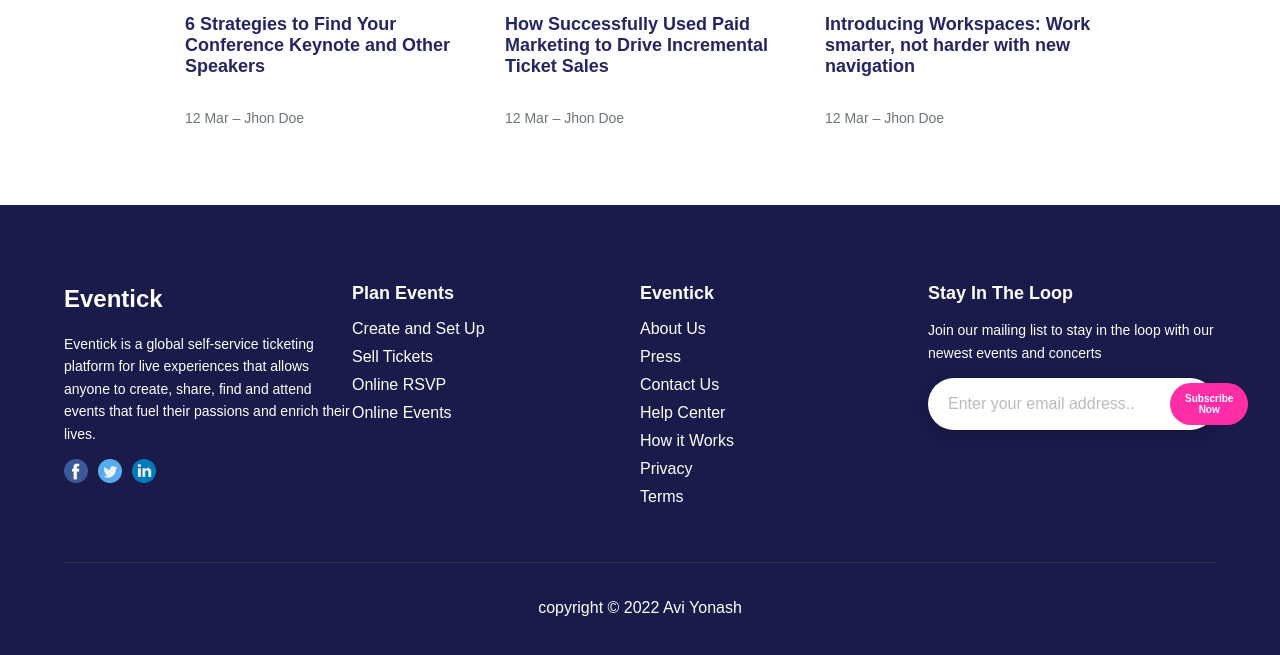
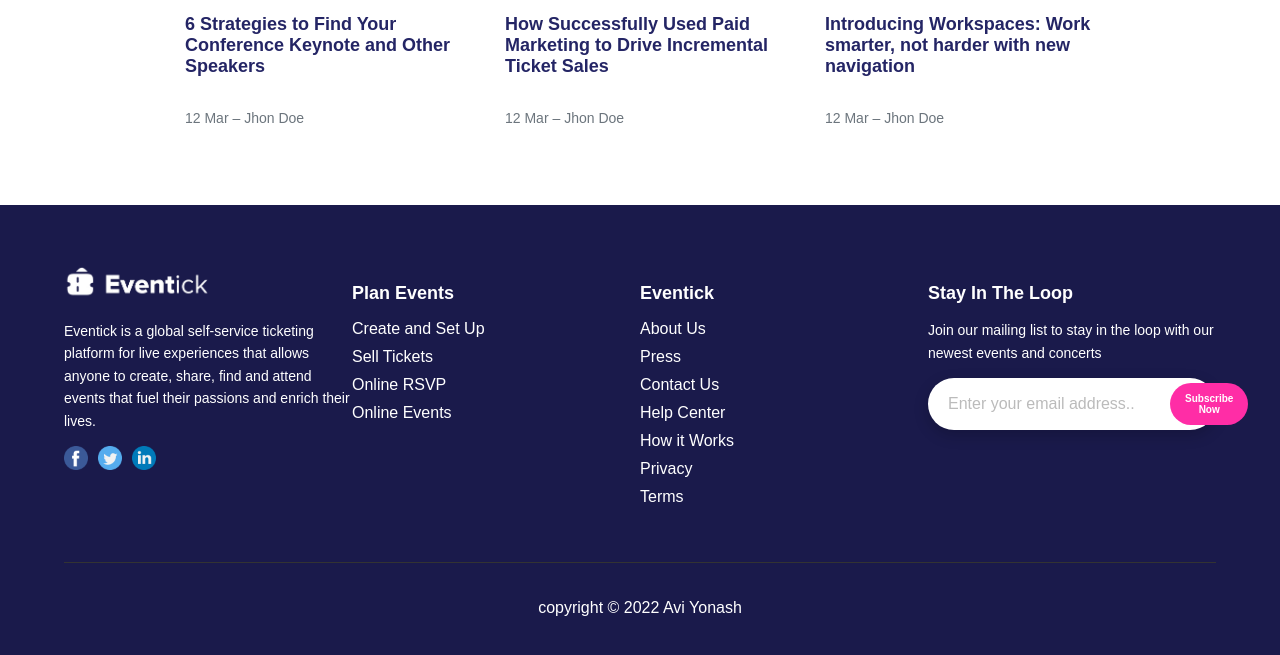
Before and after one commit to hichamoubaha/brief-2-Eventify-Plateforme-de-Billetterie-v-nementielle, a plain HTML site: page brief 2/home.html in a window 1280 px wide. Shown: the part 2039-2694 px from the top of the page. Drawn offline with Linux system fonts and the light colour scheme.

Commit message:
ajouter une image de logo a la partie footer

```diff
--- a/brief 2/home.html
+++ b/brief 2/home.html
@@ -181,7 +181,7 @@
     <div class="container">
         <div class="footer-content">
             <div class="footer-column">
-                <h2 class="footer-logo">Eventick</h2>
+                <img src="images/logo.png"class="footer-logo"></img>
                 <p>Eventick is a global self-service ticketing platform for live experiences that allows anyone to create, share, find and attend events that fuel their passions and enrich their lives.</p>
                 <div class="social-icons">
                     <a href="#"><img src="images/facebook.png"></a>
--- a/brief 2/styles.css
+++ b/brief 2/styles.css
@@ -314,8 +314,9 @@ text-align: center;
 }
 
 .footer-logo {
-    font-size: 24px;
-    font-weight: bold;
+    width: 50%;
+    margin-right: 60%;
+
 }
 
 .footer-column h3 {
```
